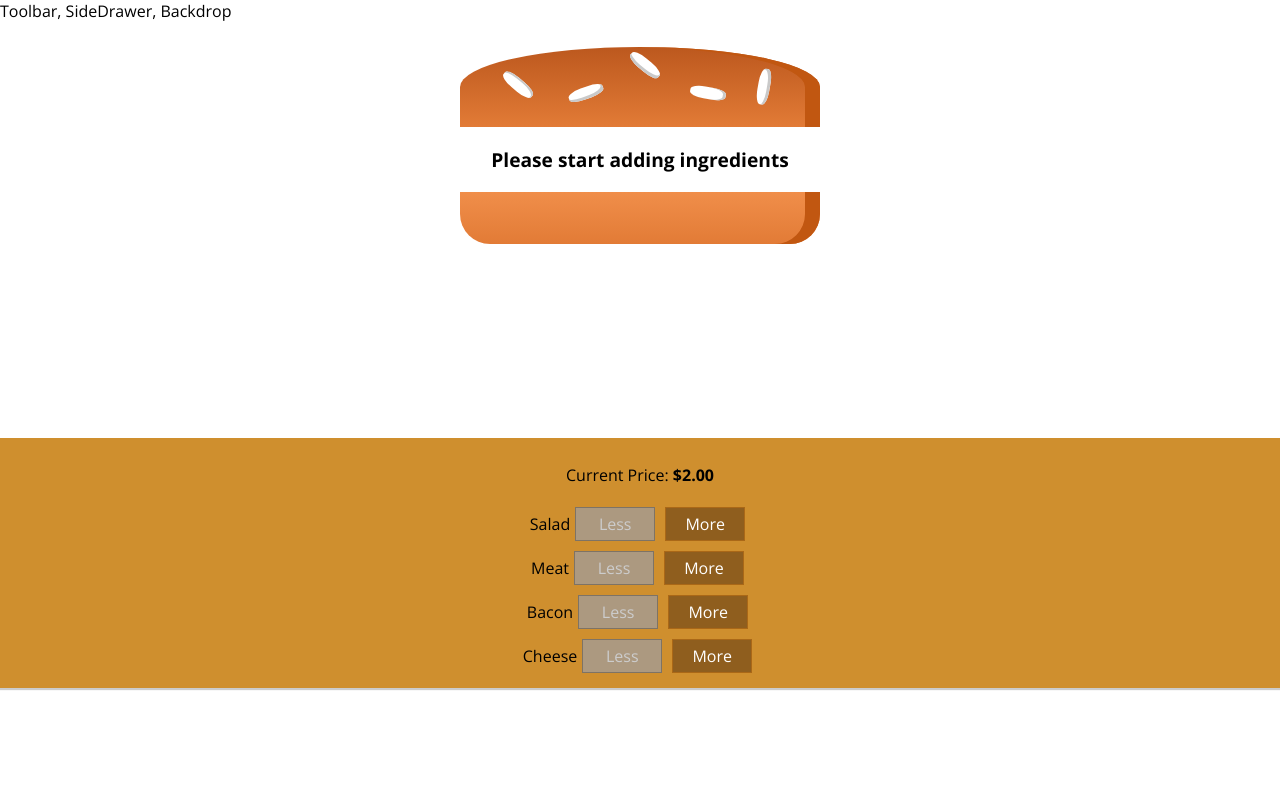
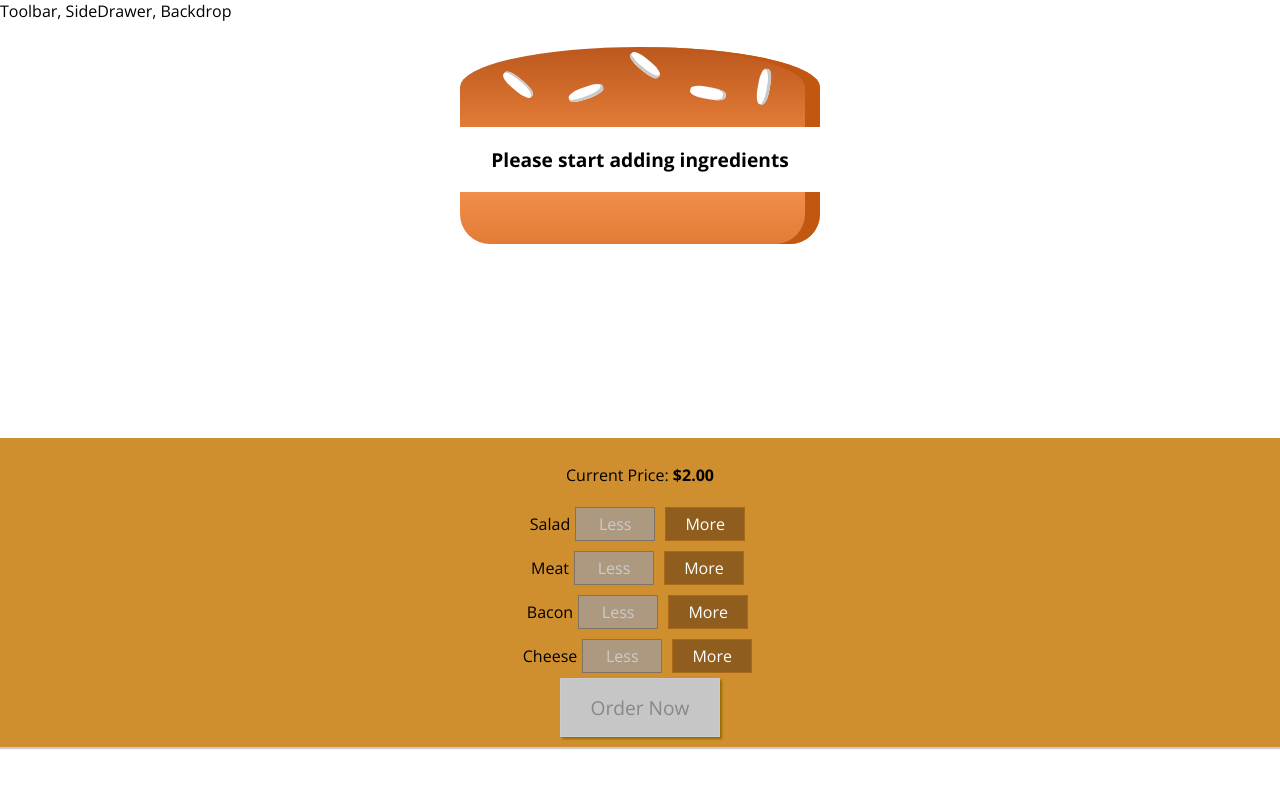
Before and after one commit to MichaelPeterJoyce/burger-builder, a React app: page / in a window 1280 px wide. Shown: the top 788 px of the page. Built offline with nearby package versions, Linux system fonts and the light colour scheme.

Commit message:
Added order button disabled functionalitiy

```diff
--- a/src/components/Burger/BuildControls/BuildControls.css
+++ b/src/components/Burger/BuildControls/BuildControls.css
@@ -1,4 +1,4 @@
-.BuildControls{
+.BuildControls {
     width: 100%;
     background-color: #CF8F2E;
     display: flex;
@@ -8,3 +8,44 @@
     margin: auto;
     padding: 10px 0;
 }
+
+.OrderButton {
+    background-color: #DAD735;
+    outline: none;
+    cursor: pointer;
+    border: 1px solid #966909;
+    color: #966909;
+    font-family: inherit;
+    font-size: 1.2em;
+    padding: 15px 30px;
+    box-shadow: 2px 2px 2px #966909;
+}
+
+.OrderButton:hover, .OrderButton:active {
+    background-color: #A0DB41;
+    border: 1px solid #966909;
+    color: #966909;
+}
+
+.OrderButton:disabled {
+    background-color: #C7C6C6;
+    cursor: not-allowed;
+    border: 1px solid #ccc;
+    color: #888888;
+}
+
+.OrderButton:not(:disabled) {
+    animation: enable 0.3s linear;
+}
+
+@keyframes enable {
+    0% {
+        transform: scale(1);
+    }
+    60% {
+        transform: scale(1.1);
+    }
+    100% {
+        transform: scale(1);
+    }
+}
--- a/src/components/Burger/BuildControls/BuildControls.js
+++ b/src/components/Burger/BuildControls/BuildControls.js
@@ -22,6 +22,7 @@
           disabled={props.disabled[ctrl.type]}
         />
       ))}
+      <button disabled={!props.purchaseable} className={classes.OrderButton}>Order Now</button>
     </div>
   );
 };
--- a/src/containers/BurgerBuilder/BurgerBuilder.js
+++ b/src/containers/BurgerBuilder/BurgerBuilder.js
@@ -17,8 +17,20 @@
       cheese: 0,
       meat: 0
     },
-    totalPrice: 2
+    totalPrice: 2,
+    purchaseable: false
   };
+
+  updatePurchaseState(ingredients) {
+    const sum = Object.keys(ingredients)
+      .map(igKey => {
+        return ingredients[igKey];
+      })
+      .reduce((sum, el) => {
+        return sum + el;
+      }, 0);
+    this.setState({ purchaseable: sum > 0 });
+  }
 
   addIngredientHandler = type => {
     const oldCount = this.state.ingredients[type];
@@ -32,6 +44,7 @@
     const newPrice = oldPrice + priceAddition;
 
     this.setState({ totalPrice: newPrice, ingredients: updatedIngredients });
+    this.updatePurchaseState(updatedIngredients);
   };
 
   removeIngredientHandler = type => {
@@ -49,6 +62,7 @@
     const newPrice = oldPrice - priceDeduction;
 
     this.setState({ totalPrice: newPrice, ingredients: updatedIngredients });
+    this.updatePurchaseState(updatedIngredients);
   };
 
   render() {
@@ -56,7 +70,7 @@
       ...this.state.ingredients
     };
     for (let key in disabledInfo) {
-      disabledInfo[key] = disabledInfo[key] <= 0
+      disabledInfo[key] = disabledInfo[key] <= 0;
     }
     return (
       <Aux>
@@ -66,6 +80,7 @@
           ingredientRemoved={this.removeIngredientHandler}
           disabled={disabledInfo}
           price={this.state.totalPrice}
+          purchaseable={this.state.purchaseable}
         />
       </Aux>
     );
```
